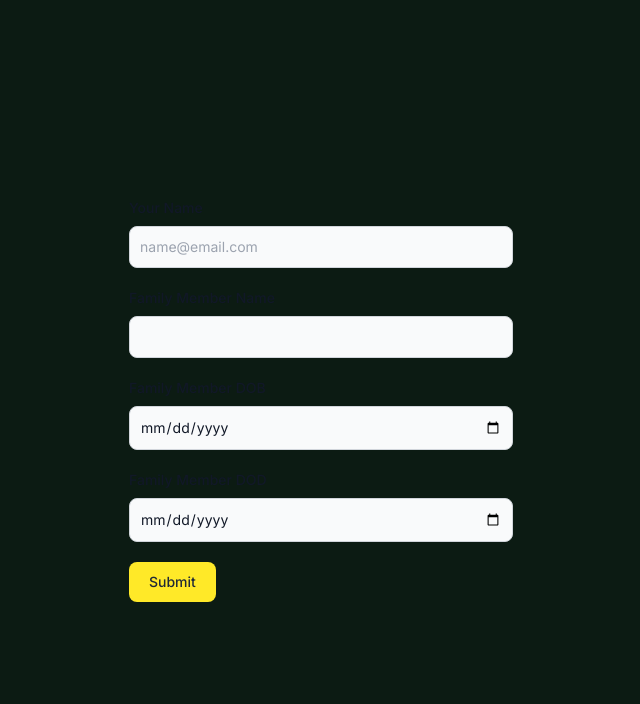
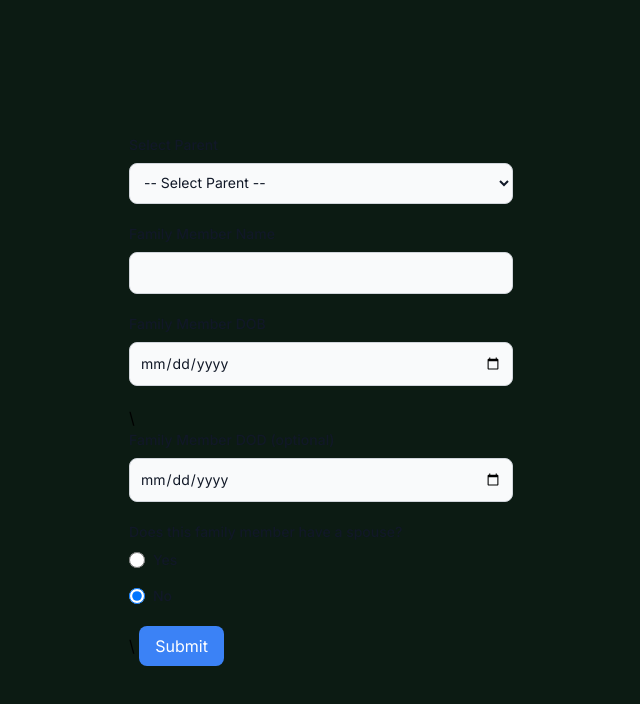
Before and after one commit to Devocados/huellas-familiares, a Next.js app: page /create-member in a window 1280 px wide. Shown: the top 704 px of the page, without its empty margins (319-959 px from the left). Built offline with nearby package versions, Linux system fonts and the light colour scheme.

Commit message:
added dropdown, fixed requirement

```diff
--- a/components/forms/createMemberForm.tsx
+++ b/components/forms/createMemberForm.tsx
@@ -1,20 +1,192 @@
-import React from "react";
+"use client";
+import React, { useState } from "react";
+import { FamilyMember } from "../familyCards/familyTree";
 
 const CreateMemberForm = () => {
+  const [familyMembers, setFamilyMembers] = useState<FamilyMember>({
+    id: "1",
+    firstName: "Manuel",
+    lastName: "Santos",
+    relation: "Parent",
+    dob: "1980-01-01",
+    dod: "",
+    spouse: {
+      firstName: "Isabella",
+      lastName: "Santos",
+      relation: "Spouse",
+      dob: "1982-02-14",
+      dod: "",
+    },
+    children: [
+      {
+        id: "8",
+        firstName: "Diego",
+        lastName: "Santos",
+        relation: "Child",
+        dob: "2005-06-15",
+        dod: "",
+        spouse: {
+          firstName: "Camila",
+          lastName: "Gomez",
+          relation: "Spouse",
+          dob: "2006-07-20",
+          dod: "",
+        },
+        children: [
+          {
+            id: "9",
+            firstName: "Sofia",
+            lastName: "Santos",
+            relation: "Grandchild",
+            dob: "2020-01-10",
+            dod: "",
+            children: [],
+          },
+          {
+            id: "10",
+            firstName: "Mateo",
+            lastName: "Santos",
+            relation: "Grandchild",
+            dob: "2020-02-20",
+            dod: "",
+            children: [],
+          },
+          {
+            id: "11",
+            firstName: "Valentina",
+            lastName: "Santos",
+            relation: "Grandchild",
+            dob: "2020-03-30",
+            dod: "",
+            children: [],
+          },
+        ],
+      },
+      {
+        id: "2",
+        firstName: "Alejandro",
+        lastName: "Santos",
+        relation: "Child",
+        dob: "2007-08-05",
+        dod: "",
+        spouse: {
+          firstName: "Lucia",
+          lastName: "Lopez",
+          relation: "Spouse",
+          dob: "2008-09-10",
+          dod: "",
+        },
+        children: [],
+      },
+      {
+        id: "3",
+        firstName: "Carmen",
+        lastName: "Santos",
+        relation: "Child",
+        dob: "2010-09-12",
+        dod: "",
+        children: [
+          {
+            id: "4",
+            firstName: "Nicolas",
+            lastName: "Santos",
+            relation: "Grandchild",
+            dob: "2015-04-15",
+            dod: "",
+            children: [],
+          },
+          {
+            id: "5",
+            firstName: "Renata",
+            lastName: "Santos",
+            relation: "Grandchild",
+            dob: "2016-05-25",
+            dod: "",
+            children: [],
+          },
+          {
+            id: "6",
+            firstName: "Diego",
+            lastName: "Santos",
+            relation: "Grandchild",
+            dob: "2017-06-30",
+            dod: "",
+            children: [],
+          },
+        ],
+      },
+    ],
+  });
+
+  const [formData, setFormData] = useState({
+    parentId: "",
+    firstName: "",
+    lastName: "",
+    dob: "",
+    dod: "",
+    hasSpouse: false,
+    spouseName: "",
+    spouseDob: "",
+    spouseDod: "",
+  });
+  const handleChange = (
+    e: React.ChangeEvent<HTMLInputElement | HTMLSelectElement>
+  ) => {
+    const { name, value, type } = e.target;
+
+    if (type === "checkbox" || type === "radio") {
+      setFormData({
+        ...formData,
+        [name]: (e.target as HTMLInputElement).checked,
+      });
+    } else {
+      setFormData({
+        ...formData,
+        [name]: value,
+      });
+    }
+  };
+
+  const getAllFamilyMembers = (members: FamilyMember): FamilyMember[] => {
+    let allMembers: FamilyMember[] = [];
+
+    const addMemberToList = (member: FamilyMember) => {
+      allMembers.push(member);
+
+      member.children.forEach((child) => {
+        addMemberToList(child);
+      });
+    };
+    addMemberToList(members);
+
+    return allMembers;
+  };
+
+  const handleSubmit = (e: React.FormEvent) => {
+    e.preventDefault();
+  };
+  const allFamilyMembers = getAllFamilyMembers(familyMembers);
   return (
     <div className="flex justify-center items-center min-h-screen">
-      <form className="max-w-sm w-full ">
+      <form onSubmit={handleSubmit} className="max-w-sm w-full">
         <div className="mb-5">
           <label className="block mb-2 text-sm font-medium text-gray-900 dark:text-white">
-            Your Name
+            Select Parent
           </label>
-          <input
-            type="text"
-            id="yourName"
+          <select
+            name="parentId"
+            value={formData.parentId}
+            onChange={handleChange}
             className="bg-gray-50 border border-gray-300 text-gray-900 text-sm rounded-lg focus:ring-blue-500 focus:border-blue-500 block w-full p-2.5 dark:bg-gray-700 dark:border-gray-600 dark:placeholder-gray-400 dark:text-white dark:focus:ring-blue-500 dark:focus:border-blue-500"
-            placeholder="name@email.com"
             required
-          />
+          >
+            <option value="">-- Select Parent --</option>
+            {allFamilyMembers.map((member) => (
+              <option key={member.id} value={member.id}>
+                {member.firstName} {member.lastName}
+              </option>
+            ))}
+          </select>
         </div>
         <div className="mb-5">
           <label className="block mb-2 text-sm font-medium text-gray-900 dark:text-white">
@@ -22,7 +194,9 @@ const CreateMemberForm = () => {
           </label>
           <input
             type="text"
-            id="memberName"
+            name="firstName"
+            value={formData.firstName}
+            onChange={handleChange}
             className="bg-gray-50 border border-gray-300 text-gray-900 text-sm rounded-lg focus:ring-blue-500 focus:border-blue-500 block w-full p-2.5 dark:bg-gray-700 dark:border-gray-600 dark:placeholder-gray-400 dark:text-white dark:focus:ring-blue-500 dark:focus:border-blue-500"
             required
           />
@@ -33,26 +207,105 @@ const CreateMemberForm = () => {
           </label>
           <input
             type="date"
-            id="memberDob"
+            name="dob"
+            value={formData.dob}
+            onChange={handleChange}
             className="bg-gray-50 border border-gray-300 text-gray-900 text-sm rounded-lg focus:ring-blue-500 focus:border-blue-500 block w-full p-2.5 dark:bg-gray-700 dark:border-gray-600 dark:placeholder-gray-400 dark:text-white dark:focus:ring-blue-500 dark:focus:border-blue-500"
             required
           />
         </div>
+        \{" "}
         <div className="mb-5">
           <label className="block mb-2 text-sm font-medium text-gray-900 dark:text-white">
-            Family Member DOD
+            Family Member DOD (optional)
           </label>
           <input
             type="date"
-            id="memberDod"
+            name="dod"
+            value={formData.dod}
+            onChange={handleChange}
             className="bg-gray-50 border border-gray-300 text-gray-900 text-sm rounded-lg focus:ring-blue-500 focus:border-blue-500 block w-full p-2.5 dark:bg-gray-700 dark:border-gray-600 dark:placeholder-gray-400 dark:text-white dark:focus:ring-blue-500 dark:focus:border-blue-500"
-            required
           />
         </div>
+        <div className="mb-5">
+          <label className="block mb-2 text-sm font-medium text-gray-900 dark:text-white">
+            Does this family member have a spouse?
+          </label>
+          <div className="flex items-center mb-4">
+            <input
+              type="radio"
+              name="hasSpouse"
+              value="yes"
+              checked={formData.hasSpouse}
+              onChange={() => setFormData({ ...formData, hasSpouse: true })}
+              className="w-4 h-4 text-blue-600 bg-gray-100 border-gray-300 focus:ring-blue-500 dark:focus:ring-blue-600 dark:ring-offset-gray-800 focus:ring-2 dark:bg-gray-700 dark:border-gray-600"
+            />
+            <label className="ml-2 text-sm font-medium text-gray-900 dark:text-gray-300">
+              Yes
+            </label>
+          </div>
+          <div className="flex items-center mb-4">
+            <input
+              type="radio"
+              name="hasSpouse"
+              value="no"
+              checked={!formData.hasSpouse}
+              onChange={() => setFormData({ ...formData, hasSpouse: false })}
+              className="w-4 h-4 text-blue-600 bg-gray-100 border-gray-300 focus:ring-blue-500 dark:focus:ring-blue-600 dark:ring-offset-gray-800 focus:ring-2 dark:bg-gray-700 dark:border-gray-600"
+            />
+            <label className="ml-2 text-sm font-medium text-gray-900 dark:text-gray-300">
+              No
+            </label>
+          </div>
+        </div>
+        \{" "}
+        {formData.hasSpouse && (
+          <>
+            <div className="mb-5">
+              <label className="block mb-2 text-sm font-medium text-gray-900 dark:text-white">
+                Spouse Name
+              </label>
+              <input
+                type="text"
+                name="spouseName"
+                value={formData.spouseName}
+                onChange={handleChange}
+                className="bg-gray-50 border border-gray-300 text-gray-900 text-sm rounded-lg focus:ring-blue-500 focus:border-blue-500 block w-full p-2.5 dark:bg-gray-700 dark:border-gray-600 dark:placeholder-gray-400 dark:text-white dark:focus:ring-blue-500 dark:focus:border-blue-500"
+                required
+              />
+            </div>
 
+            <div className="mb-5">
+              <label className="block mb-2 text-sm font-medium text-gray-900 dark:text-white">
+                Spouse DOB
+              </label>
+              <input
+                type="date"
+                name="spouseDob"
+                value={formData.spouseDob}
+                onChange={handleChange}
+                className="bg-gray-50 border border-gray-300 text-gray-900 text-sm rounded-lg focus:ring-blue-500 focus:border-blue-500 block w-full p-2.5 dark:bg-gray-700 dark:border-gray-600 dark:placeholder-gray-400 dark:text-white dark:focus:ring-blue-500 dark:focus:border-blue-500"
+                required
+              />
+            </div>
+
+            <div className="mb-5">
+              <label className="block mb-2 text-sm font-medium text-gray-900 dark:text-white">
+                Spouse DOD (optional)
+              </label>
+              <input
+                type="date"
+                name="spouseDod"
+                value={formData.spouseDod}
+                onChange={handleChange}
+                className="bg-gray-50 border border-gray-300 text-gray-900 text-sm rounded-lg focus:ring-blue-500 focus:border-blue-500 block w-full p-2.5 dark:bg-gray-700 dark:border-gray-600 dark:placeholder-gray-400 dark:text-white dark:focus:ring-blue-500 dark:focus:border-blue-500"
+              />
+            </div>
+          </>
+        )}
         <button
           type="submit"
-          className="text-gray-800 bg-[#ffe928] hover:bg-[#ffd700] focus:ring-4 focus:outline-none focus:ring-[#ffe928] font-medium rounded-lg text-sm w-full sm:w-auto px-5 py-2.5 text-center dark:bg-[#ffe928] dark:hover:bg-[#ffd700] dark:focus:ring-[#ffe928]"
+          className="bg-blue-500 text-white px-4 py-2 rounded-lg hover:bg-blue-600"
         >
           Submit
         </button>
```
Also changed, not shown: components/familyCards/familyTree.tsx (+20 -20 lines).
